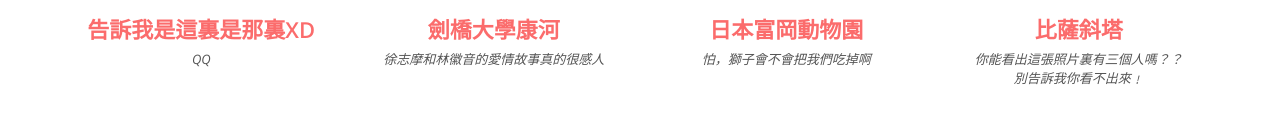
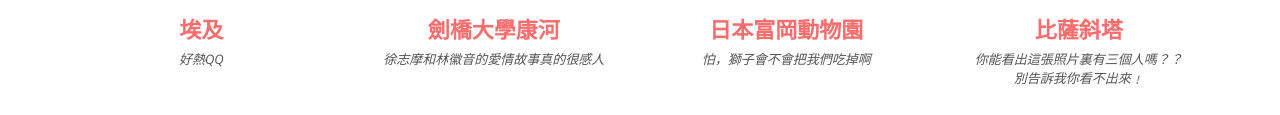
Before and after one commit to laura0212/ntu-website, a plain HTML site: page index.html in a window 1280 px wide. Shown: the part 992-1107 px from the top of the page. Drawn offline with nearby package versions, Linux system fonts and the light colour scheme; grey boxes are pictures that could not be loaded.

Commit message:
Update index.html

```diff
--- a/index.html
+++ b/index.html
@@ -101,9 +101,9 @@
 								<!-- work details image -->
 								<img class="img-responsive" src="img/work/1.png" alt="" />
 								<!-- heading -->
-								<h3><a href="#">告訴我是這裏是那裏XD</a></h3>
+								<h3><a href="#">埃及</a></h3>
 								<!-- brand org -->
-								<span class="org">QQ</span>
+								<span class="org">好熱QQ</span>
 							</div>
 						</div>
 						<div class="col-md-3">
```
